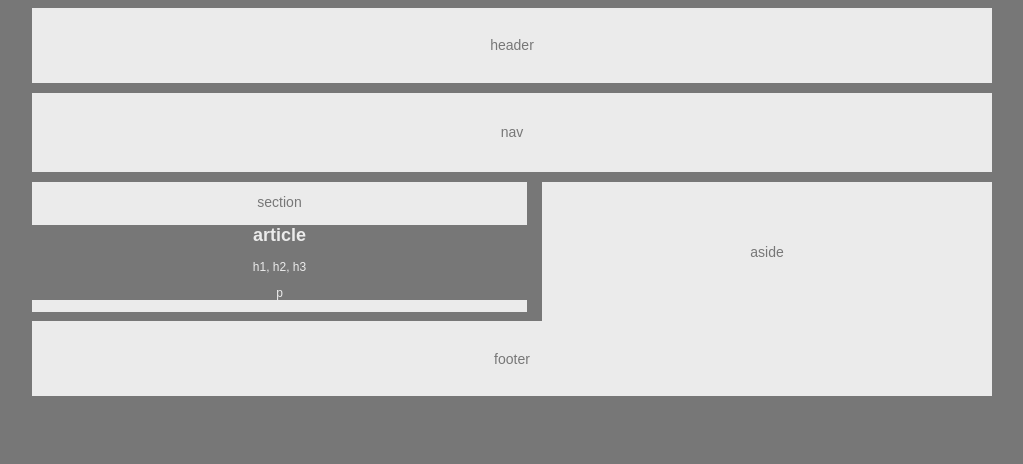
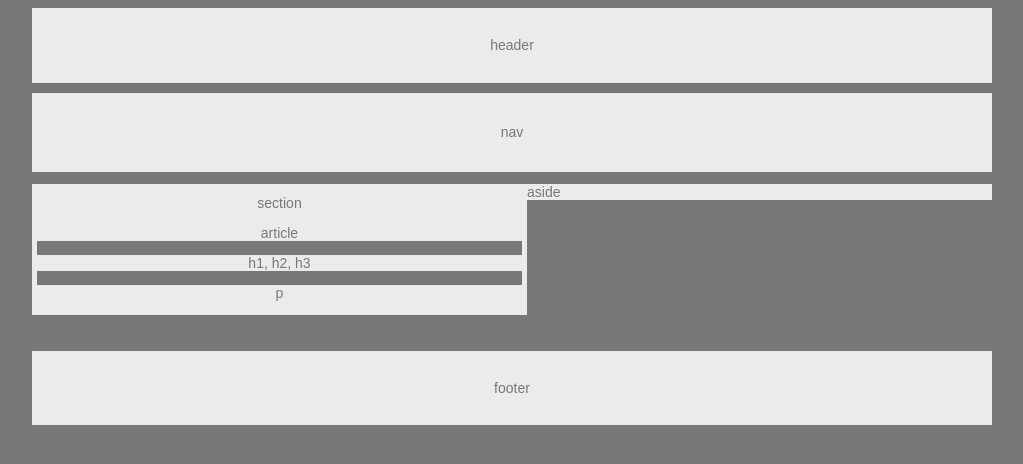
Before and after one commit to ngwijea/HW-Wireframe, a plain HTML site: page index.html in a window 1280 px wide. Shown: the whole page, without its empty margins (128-1151 px from the left). Drawn offline with Linux system fonts and the light colour scheme.

Commit message:
updated style and index..still need to format aside and section

```diff
--- a/index.html
+++ b/index.html
@@ -7,6 +7,7 @@
     <link rel="stylesheet" href="style.css">
 </head>
 <div class="size">
+
     <body>
 
         <header>
@@ -17,22 +18,22 @@
             <h1>nav</h1>
         </nav>
         <div class="container">
-        <section class="clearfix">
+            <section>
                 <h1>section</h1>
                 <article>
-                <h2>article</h2>
+                    <h1>article</h1>
                     <div>
-                    <p>h1, h2, h3</p>
+                        <h1>h1, h2, h3</h1>
                     </div>
 
                     <div>
-                    <p>p</p>
+                        <h1>p</h1>
                     </div>
 
                 </article>
             </section>
 
-        <aside class="clearfix">
+            <aside>
                 <h1>aside</h1>
             </aside>
         </div>
--- a/style.css
+++ b/style.css
@@ -20,26 +20,25 @@ nav {
 }
 body {
     font-family: 'Arial','helvetica Neue', Arial, Helvetica, sans-serif;
-    color: '#777';
+    color: #777;
     background: #777;
     font-size:'18px';
 }
 
 .container {
     margin-top: 10px;
+    margin-bottom: 151px;
 }
 
-.clearfix::after {
-    content: "";
-    clear: both;
-    display: table;
-  }
 
 section {
     float: left;
-    width: 495px;
+    width: 485px;
     background: #ebebeb;
     text-align: center;
+    padding-left: 5px ;
+    padding-right: 5px;
+    overflow: hidden;
 }
 
 
@@ -48,16 +47,18 @@ article {
     background: #777;
     font-size: 12px;
     font-weight: normal;
-    display:block;
+
+}
+
+
 }
 
 aside {
     background: #ebebeb;
     text-align: center;
-    width: 350px;
+    width: 455px;
     float: left;
-    margin-left: 15px;
-    padding: 50px;
+    margin-left: 10px;
 }
 
 
@@ -68,10 +69,15 @@ h1 {
     font-weight: normal;
 }
 
+p {
+    font-size: 14px;
+    font-weight: normal;
+}
+
 footer {
     background: #ebebeb;
     text-align: center;
     clear: both;
     padding: 20px;
-
+    border: 10px;
 }
```
Lines whose indentation alone changed are shown as unchanged.
